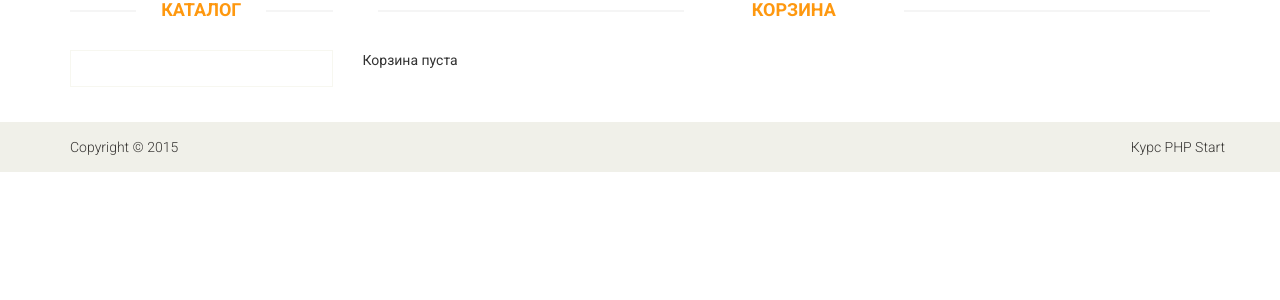
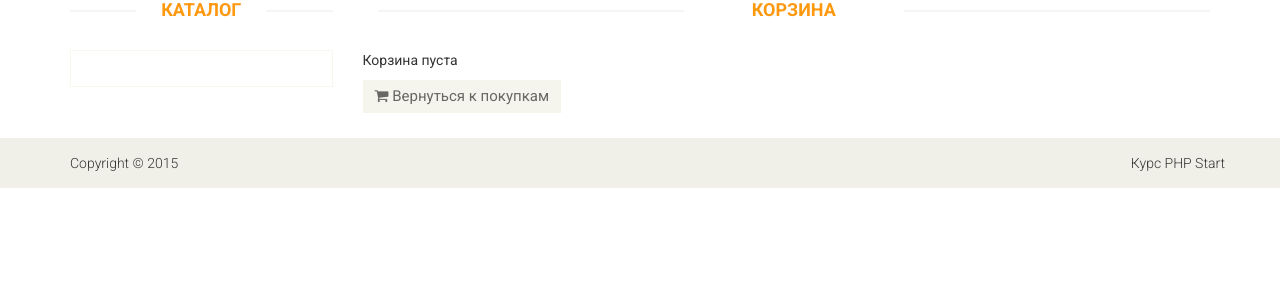
Before and after one commit to EvgeniyKhvorostyuk/Internet-shop, a PHP site: page /cart in a window 1280 px wide. Shown: the part 207-507 px from the top of the page. Run offline with PHP 8.4, Linux system fonts and the light colour scheme; data that the repository does not hold is empty; some libraries are stand-ins or nearby versions.

Commit message:
added some buttons to cart page and routes for them

```diff
--- a/config/routes.php
+++ b/config/routes.php
@@ -9,8 +9,9 @@ return array(
     'category/([0-9]+)/page-([0-9]+)' => 'catalog/category/$1/$2', // actionCategory в CatalogController
     'category/([0-9]+)' => 'catalog/category/$1', // actionCategory в CatalogController
 
+    'cart/checkout' => 'cart/checkout', // actionAdd в CartController
+    'cart/delete/([0-9]+)' => 'cart/delete/$1', // actionDelete в CartController
     'cart/add/([0-9]+)' => 'cart/add/$1', // actionAdd в CartController
-
     'cart/addAjax/([0-9]+)' => 'cart/addAjax/$1', // actionAdd в CartController
     'cart' => 'cart/index', // actionIndex в CartController
 
--- a/views/cart/index.php
+++ b/views/cart/index.php
@@ -34,6 +34,7 @@
                                 <th>Название</th>
                                 <th>Стомость, грн</th>
                                 <th>Количество, шт</th>
+                                <th>Удалить</th>
                             </tr>
                             <?php foreach ($products as $product): ?>
                                 <tr>
@@ -45,6 +46,11 @@
                                     </td>
                                     <td><?php echo $product['price'];?></td>
                                     <td><?php echo $productsInCart[$product['id']];?></td>
+                                    <td>
+                                        <a href="/cart/delete/<?php echo $product['id'];?>">
+                                            <i class="fa fa-times"></i>
+                                        </a>
+                                    </td>
                                 </tr>
                             <?php endforeach; ?>
                                 <tr>
@@ -53,8 +59,14 @@
                                 </tr>
 
                         </table>
+
+                        <a class="btn btn-default checkout" href="/cart/checkout"><i class="fa fa-shopping-cart"></i> Оформить заказ</a>
+
                     <?php else: ?>
                         <p>Корзина пуста</p>
+
+                        <a class="btn btn-default checkout" href="/"><i class="fa fa-shopping-cart"></i> Вернуться к покупкам</a>
+
                     <?php endif; ?>
 
                 </div>
```
